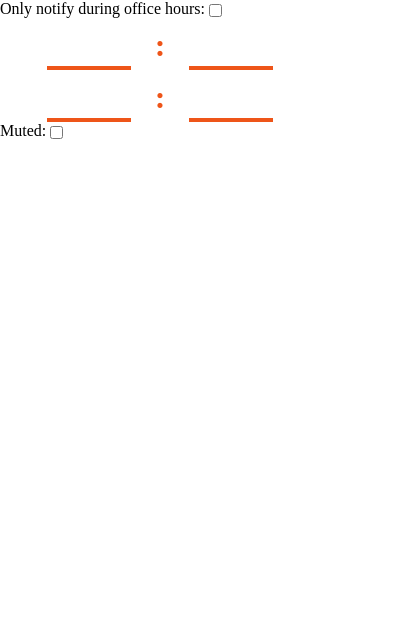
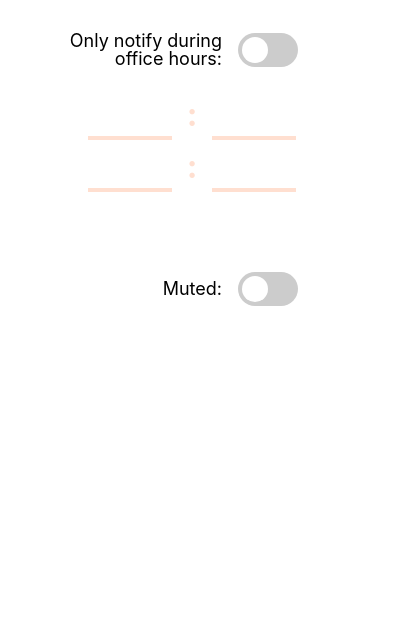
Before and after one commit to TobiasEmilHarbo/HatchIT-IOT-Doorbell-Chrome-Extension, a browser extension: page extension/popup/index.html in a window 400 px wide. Shown: the part 209-844 px from the top of the page. Drawn offline with Linux system fonts and the light colour scheme.

Commit message:
popup styling done

```diff
--- a/extension/popup/index.html
+++ b/extension/popup/index.html
@@ -16,10 +16,13 @@
                 margin: 0;
                 padding: 0;
                 position: relative;
+                font-family: -apple-system, BlinkMacSystemFont, 'Segoe UI', Roboto, Oxygen, Ubuntu, Cantarell, 'Open Sans', 'Helvetica Neue', sans-serif
             }
 
             div.popup {
                 width: 320px;
+                margin: 32px;
+                margin-bottom:56px;
             }
 
             div.popup header {
@@ -32,22 +35,63 @@
                 margin: 0 auto;
             }
 
+            div.only-office-hours,
+            div.muted {
+                font-size: 18px;
+            }
+
+            div.only-office-hours,
+            div.muted {
+                display: grid;
+                grid-template-rows: auto;
+                grid-template-columns: 5fr 16px 3fr;
+            }
+
+            label[for="only-office-hours"] {
+                grid-column: 1;
+                text-align: right;
+            }
+
+            label.switch {
+                grid-column: 3;
+                align-self: center;
+            }
+
+            label[for="muted"] {
+                grid-column: 1;
+                text-align: right;
+                align-self: center;
+            }
+
             div.office-hours {
                 display: grid;
-                grid-template-rows: 2;
-                grid-template-columns: 3;
+                grid-template-rows: 1fr 1fr;
+                grid-template-columns: 1fr 40px 1fr;
             }
 
             div.office-hours input.office-hours {
                 border-color: rgb(238, 85, 25);
                 border-bottom-width: 4px;
                 border-style: solid;
-                padding: 16px 12px 4px 24px;
+                margin-top: 8px;
+                padding: 8px 12px 4px 24px;
                 font-size: 24px;
                 font-weight: bold;
                 width: 48px;
                 text-align: center;
+                -webkit-transition: .4s;
+                transition: .4s;
             }
+
+            div.office-hours input.office-hours:disabled {
+                border-color: rgb(255, 223, 208);
+                color: lightgray;
+            }
+
+            div.office-hours input.office-hours:disabled + span {
+                color: rgb(255, 223, 208);
+            }
+
 
             div.office-hours span.colon {
                 color: rgb(238, 85, 25);
@@ -56,6 +100,8 @@
                 font-weight: bold;
                 vertical-align: bottom;
                 padding-bottom: 6px;
+                -webkit-transition: .4s;
+                transition: .4s;
             }
 
             div.office-hours .office-hours.start {
@@ -100,6 +146,73 @@
 
             div.office-hours input.office-hours.end.mins {
                 grid-column: 3;
+            }
+
+            /* The switch - the box around the slider */
+            .switch {
+                position: relative;
+                display: inline-block;
+                width: 60px;
+                height: 34px;
+            }
+
+            /* Hide default HTML checkbox */
+            .switch input {
+                opacity: 0;
+                width: 0;
+                height: 0;
+            }
+
+            /* The slider */
+            .slider {
+                position: absolute;
+                cursor: pointer;
+                top: 0;
+                left: 0;
+                right: 0;
+                bottom: 0;
+                background-color: #ccc;
+                -webkit-transition: .4s;
+                transition: .4s;
+            }
+
+            .slider:before {
+                position: absolute;
+                content: "";
+                height: 26px;
+                width: 26px;
+                left: 4px;
+                bottom: 4px;
+                background-color: white;
+                -webkit-transition: .4s;
+                transition: .4s;
+            }
+
+            input:checked + .slider {
+                background-color: rgb(238, 85, 25);
+            }
+
+            input:checked + .slider:before {
+                -webkit-transform: translateX(26px);
+                -ms-transform: translateX(26px);
+                transform: translateX(26px);
+            }
+
+            /* Rounded sliders */
+            .slider.round {
+                border-radius: 34px;
+            }
+
+            .slider.round:before {
+                border-radius: 50%;
+            }
+
+            input:disabled:checked + .slider {
+                background-color: rgb(255, 223, 208);
+            }
+
+            input:disabled + .slider {
+                background-color: rgb(228, 228, 228);
             }
 
         </style>
@@ -162,8 +275,18 @@
 
             </header>
 
-            Only notify during office hours:
-                <input id="office-hours" checked type="checkbox">
+            <div class="only-office-hours">
+
+                <label for="only-office-hours">Only notify during office hours:</label>
+
+                <label class="switch">
+                    <input type="checkbox" id="only-office-hours">
+                    <span class="slider round"></span>
+                </label>
+
+            </div>
+
+            <br>
 
             <div class="office-hours">
 
@@ -176,7 +299,23 @@
 
             </div>
 
-            Muted: <input id="muted" type="checkbox">
+            <br>
+            <br>
+            <br>
+            <br>
+
+            <div class="muted">
+
+                <label for="muted">
+                    Muted:
+                </label>
+
+                <label class="switch">
+                    <input type="checkbox" id="muted">
+                    <span class="slider round"></span>
+                </label>
+
+            </div>
 
             <script src="script.js"></script>
 
--- a/extension/popup/script.js
+++ b/extension/popup/script.js
@@ -1,6 +1,6 @@
 let mutedCheckbox       = document.getElementById('muted')
-let officeHoursCheckbox = document.getElementById('office-hours')
-let officeHoursInputs   = document.getElementsByClassName('office-hours')
+let officeHoursCheckbox = document.getElementById('only-office-hours')
+let officeHoursInputs   = document.querySelectorAll('input.office-hours')
 
 mutedCheckbox.addEventListener('click', () => {
 
@@ -12,6 +12,12 @@ mutedCheckbox.addEventListener('click', () => {
 
         chrome.storage.sync.set({ muted: muted })
 
+        officeHoursCheckbox.disabled = muted
+
+        Array.from(officeHoursInputs).forEach(input => {
+            input.disabled = muted
+        })
+
         chrome.browserAction.setIcon({
             path : (muted) ? "../bell-off.png" : "../bell.png"
         })
@@ -19,8 +25,17 @@ mutedCheckbox.addEventListener('click', () => {
 })
 
 chrome.storage.sync.get(null, data => {
+
     mutedCheckbox.checked = data.muted
     officeHoursCheckbox.checked = data.onlyOfficeHours
+
+    officeHoursCheckbox.disabled = data.muted
+
+    Array.from(officeHoursInputs).forEach(input => {
+        input.disabled = data.muted || !data.onlyOfficeHours
+    })
+
+    console.log(officeHoursInputs)
 
     if(data.officeHours)
     {
@@ -35,6 +50,8 @@ chrome.storage.sync.get(null, data => {
         officeHoursInputs[1].value = String(minsStart).padStart(2, '0')
         officeHoursInputs[2].value = String(hoursEnd).padStart(2, '0')
         officeHoursInputs[3].value = String(minsEnd).padStart(2, '0')
+
+
     }
 })
 
@@ -45,6 +62,10 @@ officeHoursCheckbox.addEventListener('click', () => {
         const onlyOfficeHours = !data.onlyOfficeHours
 
         chrome.storage.sync.set({ onlyOfficeHours: onlyOfficeHours })
+
+        Array.from(officeHoursInputs).forEach(input => {
+            input.disabled = !onlyOfficeHours
+        })
     })
 })
 
@@ -55,7 +76,7 @@ Array.from(officeHoursInputs).forEach(input => {
 
     input.addEventListener('change', event => {
 
-        input.value = input.value.padStart(2, '0')
+        input.value = input.value.slice(0, 2).padStart(2, '0')
 
         let hoursStart  = parseInt(officeHoursInputs[0].value)
         let minsStart   = parseInt(officeHoursInputs[1].value)
--- a/extension/popup/style.css
+++ b/extension/popup/style.css
@@ -25,10 +25,7 @@ textarea
 	white-space:normal;
 	background:none;
 	line-height:1;
-
 	/* Browsers have different default form fonts */
-	font-size:13px;
-	font-family:Arial;
 }
 
 /* Remove the stupid outer glow in Webkit */
```
Also changed, not shown: extension/popup/check.svg (added).
